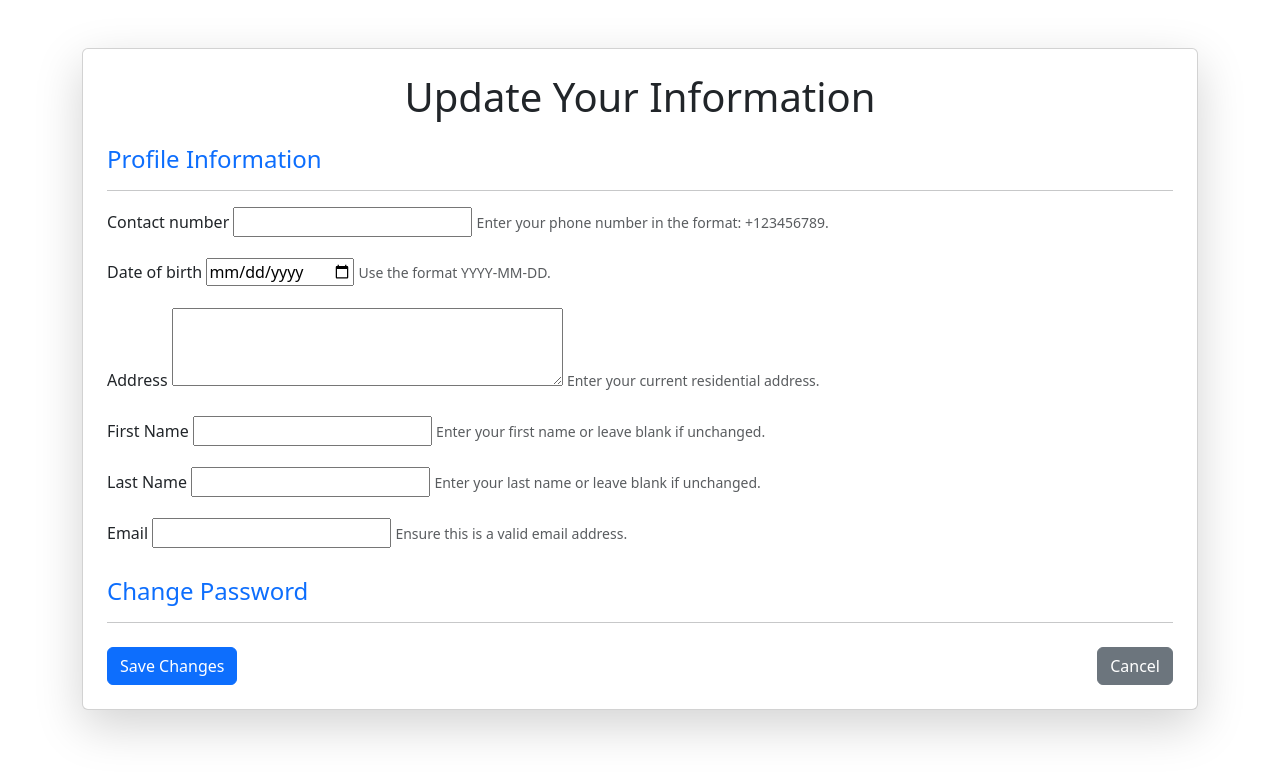
After one commit to Samuel-Mason-git/Gym_management, a Django app: template gym_management/core/templates/member_update.html in a window 1280 px wide. The commit adds this page. Shown: the top 778 px of the page. Run offline with Django 5.2, Linux system fonts and the light colour scheme; the template is opened without the code that fills it: values that come from a table or form of the project are taken from there, others are empty.

Commit message:
Added in a member update page for members to update their personal information

```diff
--- a/gym_management/core/forms.py
+++ b/gym_management/core/forms.py
@@ -1,6 +1,6 @@
 from django import forms
 from .models import Member
-
+from django.contrib.auth.models import User
 
 # Gym Code Login Form
 class GymCodeForm(forms.Form):
@@ -8,3 +8,70 @@
         'placeholder': 'Enter your gym code',
         'class': 'form-control'
     }))
+
+
+
+
+# Member personal details update
+class MemberUpdateForm(forms.ModelForm):
+    first_name = forms.CharField(
+        max_length=30,
+        required=False,  # Make the field optional
+        label='First Name',
+        help_text="Enter your first name or leave blank if unchanged."
+    )
+    last_name = forms.CharField(
+        max_length=30,
+        required=False,  # Make the field optional
+        label='Last Name',
+        help_text="Enter your last name or leave blank if unchanged."
+    )
+    email = forms.EmailField(
+        required=False,  # Make the field optional
+        label="Email",
+        help_text="Ensure this is a valid email address."
+    )
+
+    class Meta:
+        model = Member
+        fields = ['contact_number', 'date_of_birth', 'address']
+        widgets = {
+            'date_of_birth': forms.DateInput(attrs={'type': 'date'}),
+            'address': forms.Textarea(attrs={'rows': 3}),
+        }
+        help_texts = {
+            'contact_number': "Enter your phone number in the format: +123456789.",
+            'date_of_birth': "Use the format YYYY-MM-DD.",
+            'address': "Enter your current residential address.",
+        }
+
+    def __init__(self, *args, **kwargs):
+        user = kwargs.pop('user', None)
+        super().__init__(*args, **kwargs)
+
+        # Pre-populate fields from the User model
+        if user:
+            self.fields['first_name'].initial = user.first_name
+            self.fields['last_name'].initial = user.last_name
+            self.fields['email'].initial = user.email
+
+    def clean_email(self):
+        email = self.cleaned_data['email']
+        # Ensure the email is unique, excluding the current user's email
+        if email and User.objects.filter(email=email).exclude(pk=self.instance.user.pk).exists():
+            raise forms.ValidationError("This email address is already in use.")
+        return email
+
+    def save(self, commit=True):
+        member = super().save(commit=False)
+
+        # Update related user fields only if the user provides a value
+        user = member.user
+        user.first_name = self.cleaned_data.get('first_name', user.first_name)
+        user.last_name = self.cleaned_data.get('last_name', user.last_name)
+        user.email = self.cleaned_data.get('email', user.email)
+
+        if commit:
+            user.save()
+            member.save()
+        return member
--- a/gym_management/core/models.py
+++ b/gym_management/core/models.py
@@ -5,6 +5,7 @@
 import random as rd
 from django.utils.text import slugify
 from django.utils.timezone import now
+from django.contrib.auth.forms import PasswordChangeForm
 
 
 # Model to represent Gym Owners
--- a/gym_management/core/templates/member_dashboard.html
+++ b/gym_management/core/templates/member_dashboard.html
@@ -48,6 +48,9 @@
         <h2>Your Gym Code: {{ member_code }}</h2>
         <p>Your Gym: {{ gym_name }}</p>
         <p>Join Date: {{ join_date }}</p>
+        <p>
+            <a href="{% url 'member_update_view' %}" class="btn btn-secondary">Update Your Information</a>
+        </p>
 
         <!-- Visit Statistics Section -->
         <div class="stats">
--- /dev/null
+++ b/gym_management/core/templates/member_update.html
@@ -0,0 +1,71 @@
+<!DOCTYPE html>
+<html lang="en">
+<head>
+    <meta charset="UTF-8">
+    <meta name="viewport" content="width=device-width, initial-scale=1.0">
+    <title>Update Member Info</title>
+    <link rel="stylesheet" href="https://cdn.jsdelivr.net/npm/bootstrap@5.3.0/dist/css/bootstrap.min.css">
+</head>
+<body>
+    <div class="container mt-5">
+        <div class="card shadow-lg p-4">
+            <h1 class="text-center mb-4">Update Your Information</h1>
+            <form method="POST">
+                {% csrf_token %}
+
+                <!-- Display error messages if any -->
+                {% if messages %}
+                    <div class="mb-3">
+                        {% for message in messages %}
+                            <div class="alert alert-{{ message.tags }}">{{ message }}</div>
+                        {% endfor %}
+                    </div>
+                {% endif %}
+
+                <!-- Profile Information Section -->
+                <div class="mb-4">
+                    <h4 class="text-primary">Profile Information</h4>
+                    <hr>
+                    {% for field in profile_form %}
+                        <div class="mb-3">
+                            <label for="{{ field.id_for_label }}" class="form-label">{{ field.label }}</label>
+                            {{ field }}
+                            {% if field.help_text %}
+                                <small class="form-text text-muted">{{ field.help_text }}</small>
+                            {% endif %}
+                            {% if field.errors %}
+                                <div class="text-danger">{{ field.errors }}</div>
+                            {% endif %}
+                        </div>
+                    {% endfor %}
+                </div>
+
+                <!-- Password Change Section -->
+                <div class="mb-4">
+                    <h4 class="text-primary">Change Password</h4>
+                    <hr>
+                    {% for field in password_form %}
+                        <div class="mb-3">
+                            <label for="{{ field.id_for_label }}" class="form-label">{{ field.label }}</label>
+                            {{ field }}
+                            {% if field.help_text %}
+                                <small class="form-text text-muted">{{ field.help_text }}</small>
+                            {% endif %}
+                            {% if field.errors %}
+                                <div class="text-danger">{{ field.errors }}</div>
+                            {% endif %}
+                        </div>
+                    {% endfor %}
+                </div>
+
+                <!-- Action Buttons -->
+                <div class="d-flex justify-content-between">
+                    <button type="submit" class="btn btn-primary">Save Changes</button>
+                    <a href="{% url 'member_dashboard' %}" class="btn btn-secondary">Cancel</a>
+                </div>
+            </form>
+        </div>
+    </div>
+    <script src="https://cdn.jsdelivr.net/npm/bootstrap@5.3.0/dist/js/bootstrap.bundle.min.js"></script>
+</body>
+</html>
--- a/gym_management/core/urls.py
+++ b/gym_management/core/urls.py
@@ -1,6 +1,6 @@
 from django.urls import path
 from . import views
-from .views import gym_checkin_view, gym_dashboard
+from .views import gym_checkin_view, gym_dashboard, member_update_view
 
 urlpatterns = [
     path('login/', views.login_view, name='login'),
@@ -8,4 +8,5 @@
     path('member-dashboard/', views.member_dashboard, name='member_dashboard'),
     path('<slug:slug>/check-in/', gym_checkin_view, name='gym_checkin'),
     path('<slug:slug>/dashboard/', gym_dashboard, name='gym_dashboard'),
+    path('/member-update-info/', member_update_view, name='member_update_view'),
 ]
```
Also changed, not shown: gym_management/core/views.py (+42 -2 lines), gym_management/db.sqlite3.
